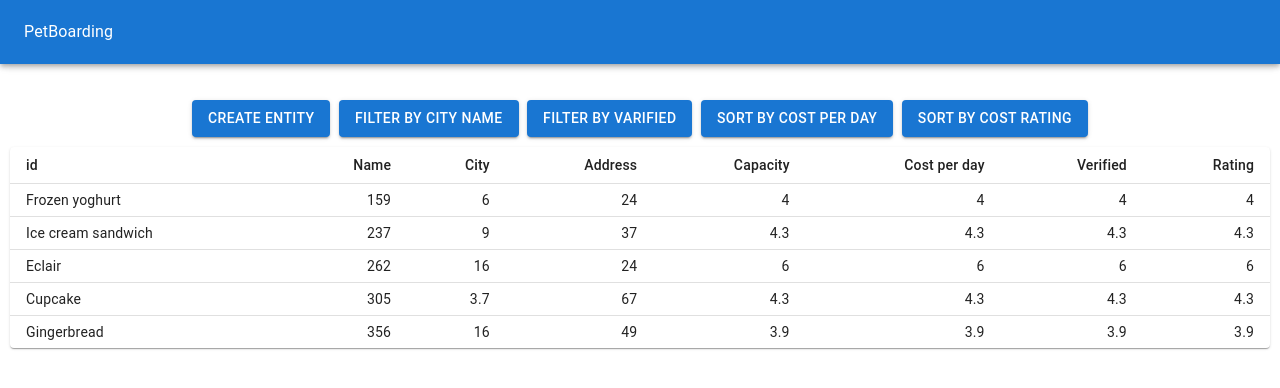
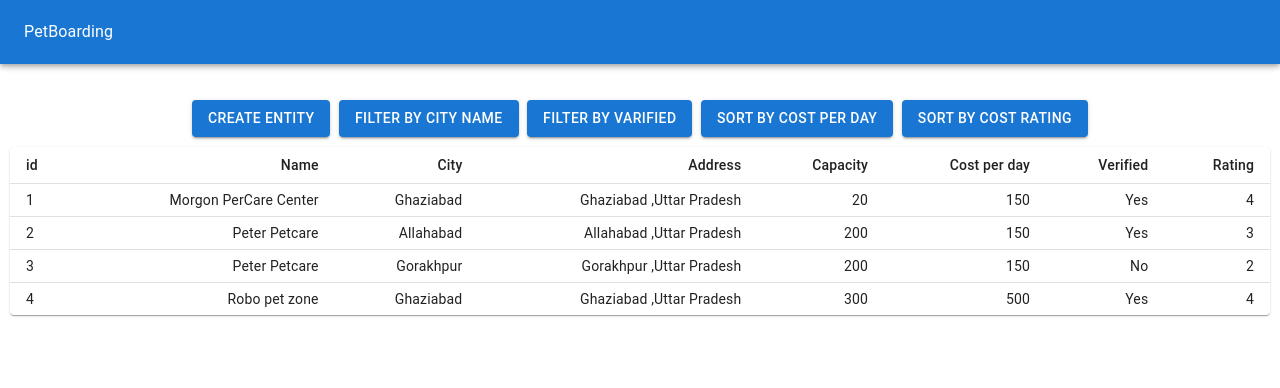
Before and after one commit to Iqbal0786/petboarding, a React (Create React App) app: page / in a window 1280 px wide. Shown: the top 388 px of the page. Built offline with nearby package versions, Linux system fonts and the light colour scheme; data requests are answered from the project's data file.

Commit message:
some changes in redux folder

```diff
--- /dev/null
+++ b/db.json
@@ -0,0 +1,44 @@
+{
+  "data": [
+    {
+      "name": "Morgon PerCare Center",
+      "city": "Ghaziabad",
+      "address": "Ghaziabad ,Uttar Pradesh",
+      "capacity": "20",
+      "cpd": "150",
+      "verified": "Yes",
+      "rating": 4,
+      "id": 1
+    },
+    {
+      "name": "Peter Petcare ",
+      "city": "Allahabad",
+      "address": "Allahabad ,Uttar Pradesh",
+      "capacity": "200",
+      "cpd": "150",
+      "verified": "Yes",
+      "rating": 3,
+      "id": 2
+    },
+    {
+      "name": "Peter Petcare ",
+      "city": "Gorakhpur",
+      "address": "Gorakhpur ,Uttar Pradesh",
+      "capacity": "200",
+      "cpd": "150",
+      "verified": "No",
+      "rating": 2,
+      "id": 3
+    },
+    {
+      "name": "Robo pet zone",
+      "city": "Ghaziabad",
+      "address": "Ghaziabad ,Uttar Pradesh",
+      "capacity": "300",
+      "cpd": "500",
+      "verified": "Yes",
+      "rating": 4,
+      "id": 4
+    }
+  ]
+}
--- a/package.json
+++ b/package.json
@@ -11,6 +11,7 @@
     "@testing-library/react": "^13.1.1",
     "@testing-library/user-event": "^13.5.0",
     "axios": "^0.26.1",
+    "json-server": "^0.17.0",
     "react": "^18.0.0",
     "react-dom": "^18.0.0",
     "react-redux": "^8.0.1",
--- /dev/null
+++ b/src/Redux/EntityRedux/EntityAction.js
@@ -0,0 +1,45 @@
+import axios from "axios";
+
+// post entity actions
+export const ENTITY_POST_LOADING="ENTITY_POST_LOADING";
+export const ENTITY_POST_ERROR="ENTITY_POST_ERROR";
+export const ENTITY_POST_SUCCESS="ENTITY_POST_SUCCESS";
+
+// post entity action creatos
+export const entity_post_loading=()=>({type:ENTITY_POST_LOADING});
+export const entity_post_error=()=>({type:ENTITY_POST_ERROR});
+export const entity_post_success=(payload)=>({type:ENTITY_POST_SUCCESS, payload})
+
+// post entity actions
+export const ENTITY_GET_LOADING="ENTITY_POST_LOADING";
+export const ENTITY_GET_ERROR="ENTITY_POST_ERROR";
+export const ENTITY_GET_SUCCESS="ENTITY_POST_SUCCESS";
+
+// post entity action creatos
+export const entity_get_loading=()=>({type:ENTITY_GET_LOADING});
+export const entity_get_error=()=>({type:ENTITY_GET_ERROR});
+export const entity_get_success=(payload)=>({type:ENTITY_GET_SUCCESS, payload})
+
+// post method
+export  const post_entity=(data)=>(dispatch)=>{
+           dispatch(entity_post_loading())
+           axios.post(" http://localhost:8080/data" ,data).then((res)=>{
+               dispatch(entity_post_success(res.data))
+               alert("added item in db.json")
+           }).catch((err)=>{
+               dispatch(entity_post_error())
+           })
+
+}
+
+// get method
+export  const get_entity=()=>(dispatch)=>{
+    dispatch(entity_get_loading())
+    axios.get("http://localhost:8080/data").then((res)=>{
+        console.log(res.data)
+        dispatch(entity_get_success(res.data))
+    }).catch((err)=>{
+        dispatch(entity_get_error())
+    })
+
+}
--- /dev/null
+++ b/src/Redux/EntityRedux/EntityReducers.js
@@ -0,0 +1,29 @@
+import { ENTITY_GET_ERROR, ENTITY_GET_LOADING, ENTITY_GET_SUCCESS, ENTITY_POST_ERROR, ENTITY_POST_LOADING, ENTITY_POST_SUCCESS } from "./EntityAction"
+
+// post entity reducer
+const initial={
+    isLoading:false,
+    data:[],
+    error:false
+}
+const initial2={
+    isLoading:false,
+    data:[],
+    error:false
+}
+export const Post_Entity_Reducer=(store=initial,{type,payload})=>{
+        switch(type){
+            case ENTITY_POST_LOADING:return {...store, loading:true}
+            case ENTITY_POST_ERROR: return {...store , loading:false,error:true}
+            case ENTITY_POST_SUCCESS : return {...store, data:payload , loading:false,error:false}
+            default:return store
+        }
+}
+export const Get_Entity_Reducer=(store=initial2,{type,payload})=>{
+    switch(type){
+        case ENTITY_GET_LOADING:return {...store, loading:true}
+        case ENTITY_GET_ERROR: return {...store , loading:false,error:true}
+        case ENTITY_GET_SUCCESS : return {...store, data:payload , loading:false,error:false}
+        default:return store
+    }
+}
--- /dev/null
+++ b/src/Redux/store.js
@@ -0,0 +1,13 @@
+import {  combineReducers, createStore } from "redux";
+import { applyMiddleware } from "redux";
+import thunk from "redux-thunk";
+import { Get_Entity_Reducer, Post_Entity_Reducer } from "./EntityRedux/EntityReducers";
+
+const rootReducer= combineReducers({
+      entity_post:Post_Entity_Reducer,
+      entity_get:Get_Entity_Reducer
+})
+
+export const store= createStore( rootReducer,applyMiddleware(thunk)
+
+)
--- a/src/components/CreateEntity.jsx
+++ b/src/components/CreateEntity.jsx
@@ -1,8 +1,11 @@
 import { AppBar, Box, Button, Checkbox, FormControl, FormControlLabel, FormGroup, InputLabel, MenuItem, Paper, Rating, Select, TextField, Toolbar, Typography } from '@mui/material'
 import { computeHeadingLevel } from '@testing-library/react';
 import React, { useState } from 'react'
+import { useDispatch } from 'react-redux';
+import { post_entity } from '../Redux/EntityRedux/EntityAction';
 
 export default function CreateEntity() {
+    const dispatch=useDispatch()
     const [data,setData]=useState({
         name:"",
         city:"",
@@ -19,6 +22,9 @@ export default function CreateEntity() {
          setData({...data, [id]:value})
 
 
+    }
+    const postData=()=>{
+          dispatch(post_entity(data))
     }
     console.log(Rating)
     console.log(data)
@@ -77,7 +83,7 @@ export default function CreateEntity() {
         </Select>
       </FormControl>
 
-      <Button variant='outlined'>Save Data</Button>
+      <Button variant='outlined' onClick={postData}>Save Data</Button>
          </Box>
       </Paper>
      </Box>
--- a/src/components/Home.jsx
+++ b/src/components/Home.jsx
@@ -6,9 +6,11 @@ import TableContainer from '@mui/material/TableContainer';
 import TableHead from '@mui/material/TableHead';
 import TableRow from '@mui/material/TableRow';
 import Paper from '@mui/material/Paper';
-import React from 'react'
+import React, { useEffect } from 'react'
 import { styled } from '@mui/material/styles';
 import { Link } from 'react-router-dom';
+import { useDispatch, useSelector } from 'react-redux';
+import { get_entity } from '../Redux/EntityRedux/EntityAction';
 
 function createData(name, calories, fat, carbs, protein) {
     return { name, calories, fat, carbs, protein };
@@ -22,6 +24,13 @@ function createData(name, calories, fat, carbs, protein) {
     createData('Gingerbread', 356, 16.0, 49, 3.9),
   ];
 export default function Home() {
+    const dispatch=useDispatch()
+    const {data}=useSelector((store)=>store.entity_get)
+
+
+    useEffect(()=>{
+        dispatch(get_entity())
+    },[])
 
   return (
     <>
@@ -54,21 +63,21 @@ export default function Home() {
           </TableRow>
         </TableHead>
         <TableBody>
-          {rows.map((row) => (
+          {data.map((row) => (
             <TableRow
-              key={row.name}
+              key={row.id}
               sx={{ '&:last-child td, &:last-child th': { border: 0 } }}
             >
               <TableCell component="th" scope="row">
-                {row.name}
+                {row.id}
               </TableCell>
-              <TableCell align="right">{row.calories}</TableCell>
-              <TableCell align="right">{row.fat}</TableCell>
-              <TableCell align="right">{row.carbs}</TableCell>
-              <TableCell align="right">{row.protein}</TableCell>
-              <TableCell align="right">{row.protein}</TableCell>
-              <TableCell align="right">{row.protein}</TableCell>
-              <TableCell align="right">{row.protein}</TableCell>
+              <TableCell align="right">{row.name}</TableCell>
+              <TableCell align="right">{row.city}</TableCell>
+              <TableCell align="right">{row.address}</TableCell>
+              <TableCell align="right">{row.capacity}</TableCell>
+              <TableCell align="right">{row.cpd}</TableCell>
+              <TableCell align="right">{row.verified}</TableCell>
+              <TableCell align="right">{row.rating}</TableCell>
 
             </TableRow>
           ))}
```
Also changed, not shown: src/index.js (+6 -1 lines), 1 other file (tests, documents, lock files or other folders).
